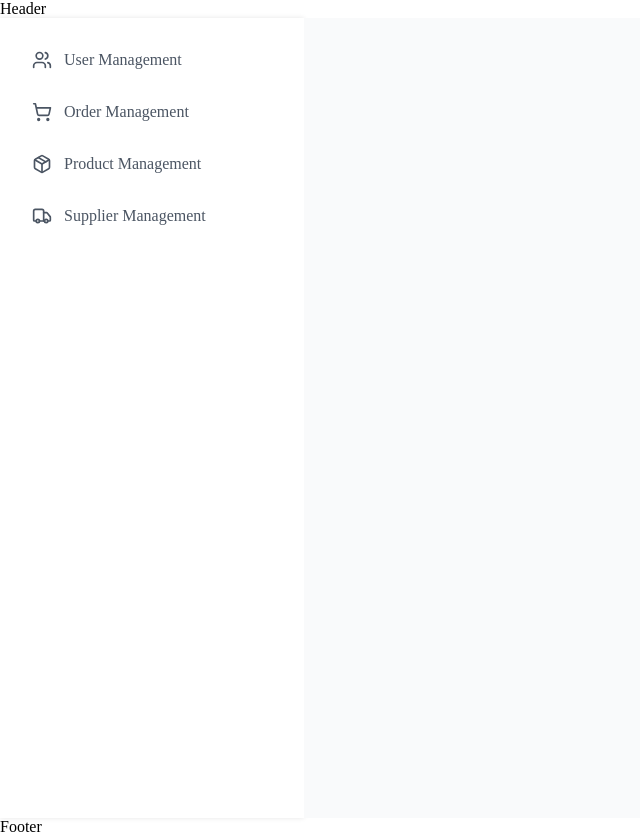
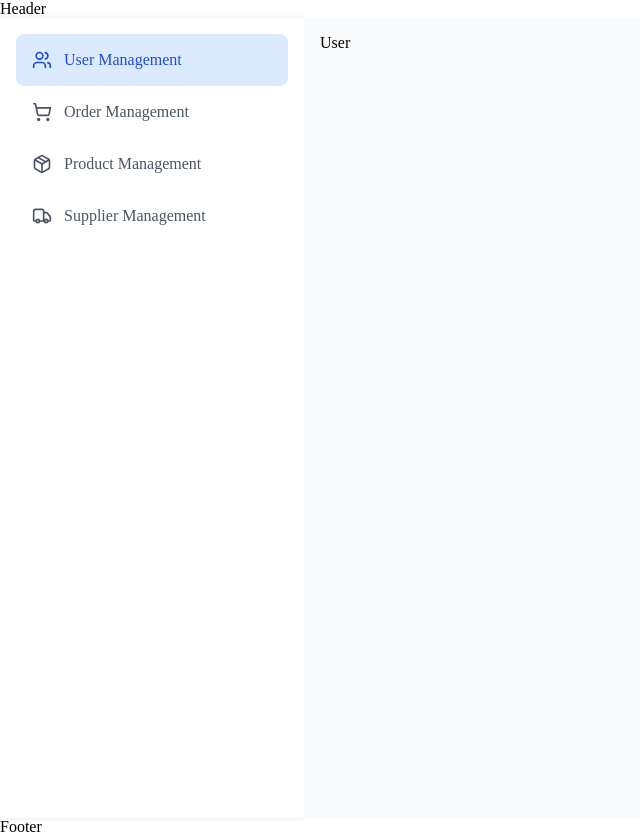
Before and after one commit to chamuda-arangalla/Inventory-Management-Tool, a React (Vite) app in the folder frontend/: page / in a window 1280 px wide. Shown: the whole page, without its empty margins (0-640 px from the left). Built offline with nearby package versions, Linux system fonts and the light colour scheme.

Commit message:
change the side bar

```diff
--- a/frontend/src/App.jsx
+++ b/frontend/src/App.jsx
@@ -20,7 +20,7 @@
           <Sidebar />
           <div className="page-content">
             <Routes>
-              <Route path="/users" element={<User />} />
+              <Route path="/" element={<User />} />
               <Route path="/orders" element={<Order />} />
               <Route path="/products" element={<Product />} />
               <Route path="/suppliers" element={<Supplier />} />
--- a/frontend/src/components/sidebar/Sidebar.jsx
+++ b/frontend/src/components/sidebar/Sidebar.jsx
@@ -12,7 +12,7 @@
   const location = useLocation();
 
   const navItems = [
-    { id: "/users", label: "User Management", icon: UsersIcon },
+    { id: "/", label: "User Management", icon: UsersIcon },
     { id: "/orders", label: "Order Management", icon: ShoppingCartIcon },
     { id: "/products", label: "Product Management", icon: PackageIcon },
     { id: "/suppliers", label: "Supplier Management", icon: TruckIcon },
```
